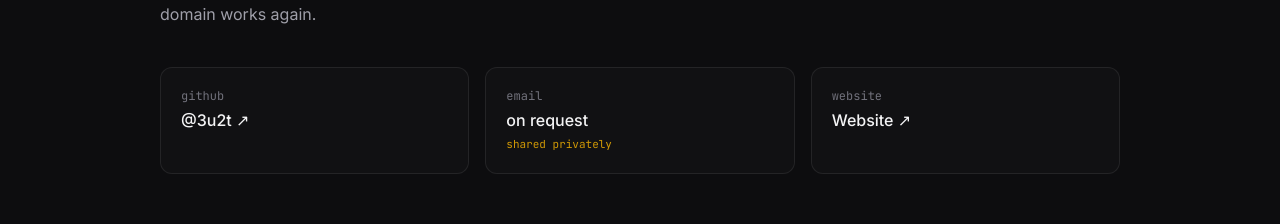
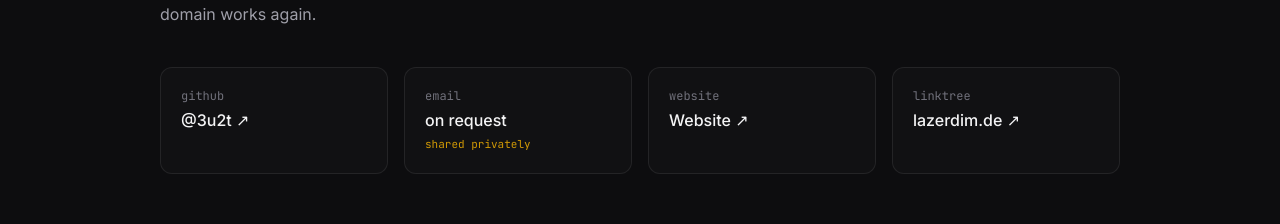
Before and after one commit to 3u2t/portfolio, a Next.js app: page / in a window 1280 px wide. Shown: the part 6363-6587 px from the top of the page. Built offline with nearby package versions, Linux system fonts and the light colour scheme; no server answers.

Commit message:
feat: add lazerdim.de linktree to contact

```diff
--- a/src/components/Contact.tsx
+++ b/src/components/Contact.tsx
@@ -15,7 +15,7 @@ export default function Contact() {
           lede="Simplest way to reach me is GitHub. Email below is a placeholder until mail on my domain works again."
         />
         <Reveal>
-          <div className="grid gap-4 sm:grid-cols-3">
+          <div className="grid gap-4 sm:grid-cols-2 lg:grid-cols-4">
             <a
               href={site.github}
               target="_blank"
@@ -45,6 +45,15 @@ export default function Contact() {
               <p className="font-mono text-xs text-zinc-500">website</p>
               <p className="mt-1 font-medium text-zinc-100">{site.websiteLabel} ↗</p>
             </a>
+            <a
+              href={site.linktree}
+              target="_blank"
+              rel="noopener noreferrer"
+              className="rounded-xl border border-white/[0.08] bg-[#111113] p-5 transition-colors hover:border-emerald-400/25"
+            >
+              <p className="font-mono text-xs text-zinc-500">linktree</p>
+              <p className="mt-1 font-medium text-zinc-100">{site.linktreeLabel} ↗</p>
+            </a>
           </div>
         </Reveal>
       </div>
--- a/src/lib/site.ts
+++ b/src/lib/site.ts
@@ -11,6 +11,8 @@ export const site = {
   emailPlaceholder: "on request",
   emailNote: "shared privately",
   websiteLabel: "Website",
+  linktree: "https://lazerdim.de",
+  linktreeLabel: "lazerdim.de",
 } as const;
 
 export const navLinks = [
```
